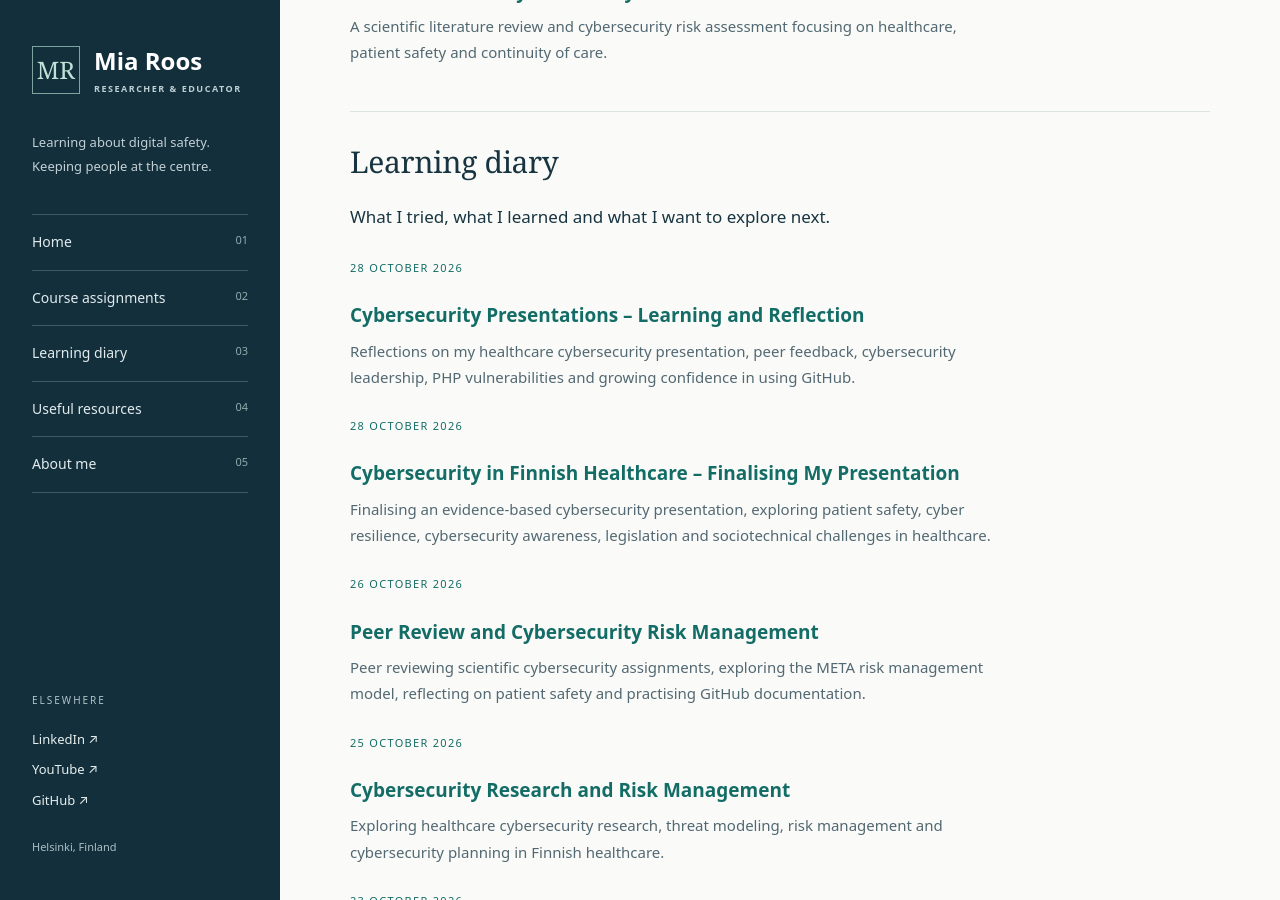
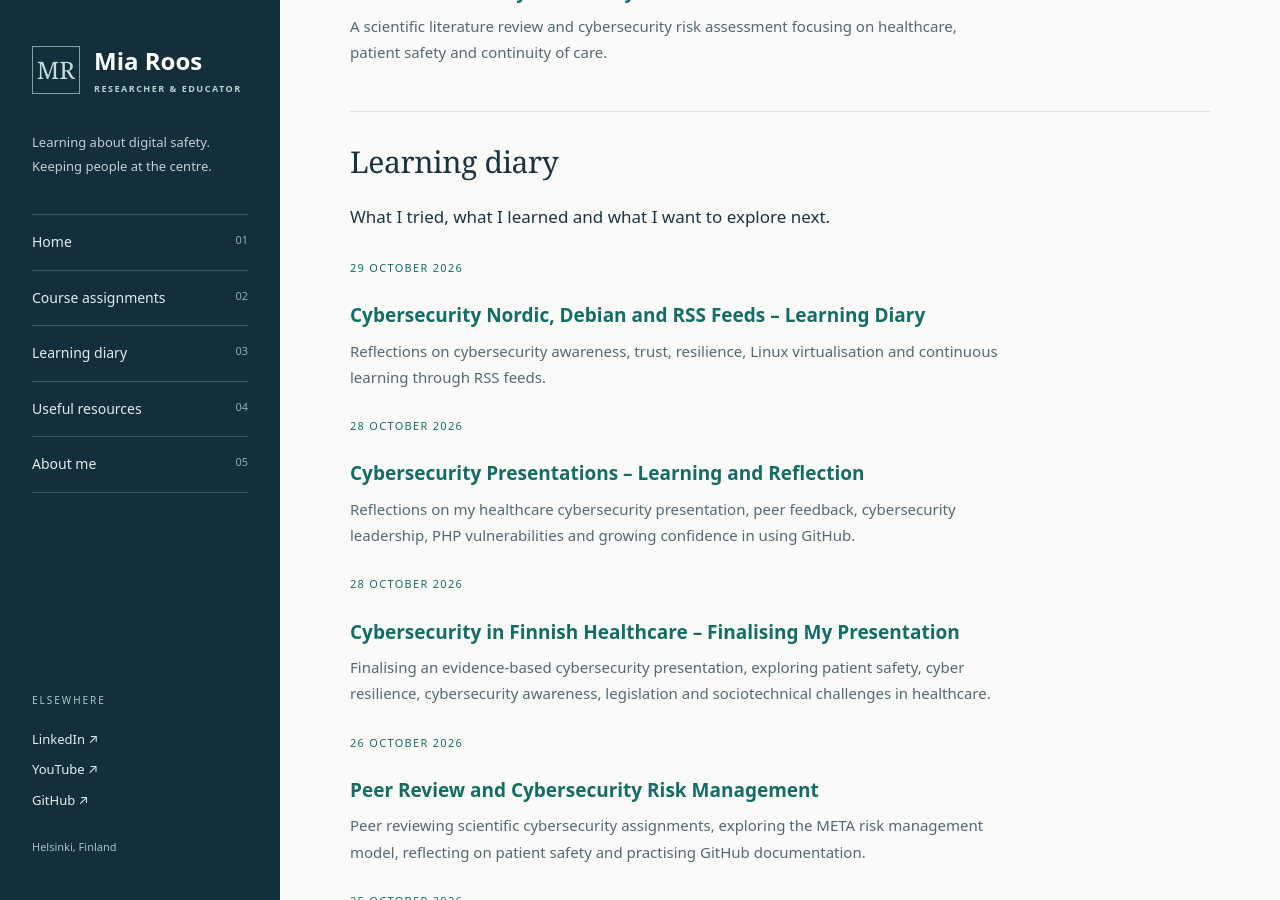
Before and after one commit to mia-roos/Cyber-Security-Studies, a Jekyll site: the page built from index.md, in a window 1280 px wide and 900 px high, scrolled down 852 px. Built offline with Jekyll 4.4.1, drawn with Linux system fonts in a browser that asks for light colours.

Commit message:
Update learning diary with new entries
Added entries for learning diary on cybersecurity topics.

```diff
--- a/index.md
+++ b/index.md
@@ -28,6 +28,12 @@ title: Cybersecurity Learning Portfolio
 ## Learning diary
 
 What I tried, what I learned and what I want to explore next.
+
+<p class="entry-meta">29 October 2026</p>
+
+### [Cybersecurity Nordic, Debian and RSS Feeds – Learning Diary]({{ '/learning-diary/2026-10-29.html' | relative_url }})
+
+<p class="entry-description">Reflections on cybersecurity awareness, trust, resilience, Linux virtualisation and continuous learning through RSS feeds.</p>
 
 
 <p class="entry-meta">28 October 2026</p>
```
